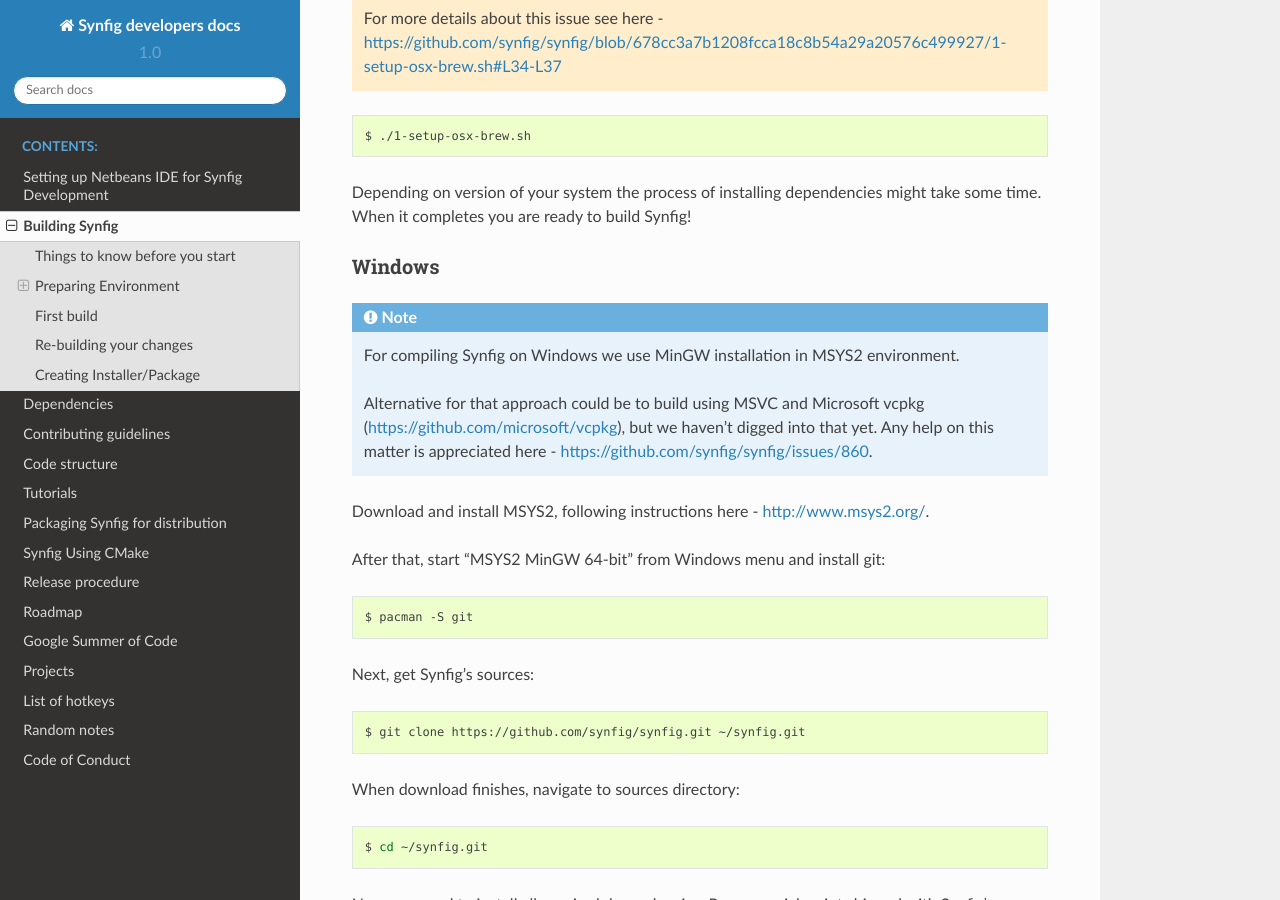
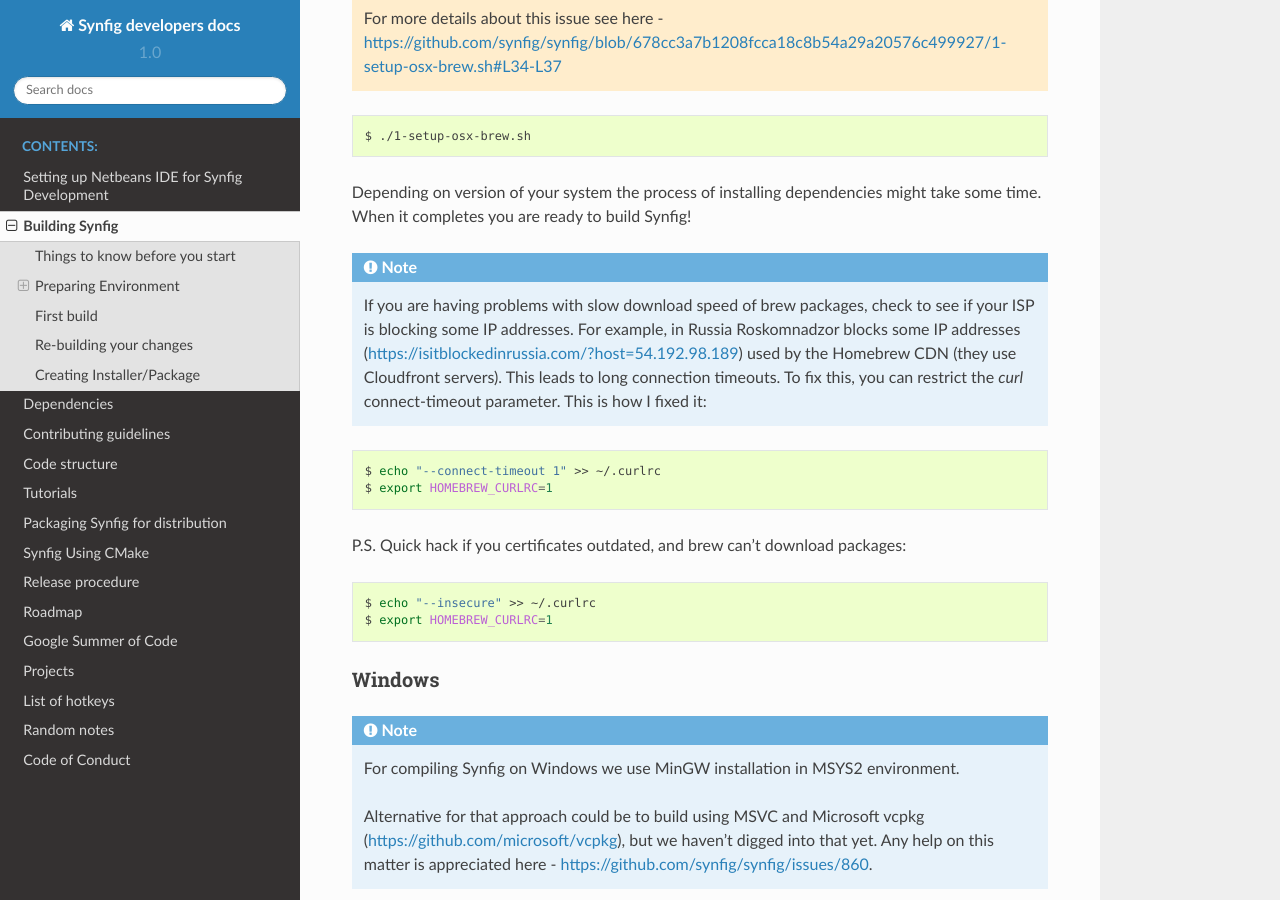
Before and after one commit to synfig/synfig-docs-dev, a Sphinx documentation site: the page built from docs/common/building.rst, in a window 1280 px wide and 900 px high, scrolled down 1983 px. Built offline with Sphinx 7.4.7 and the Read the Docs theme 2.0.0, drawn with Linux system fonts in a browser that asks for light colours.

Commit message:
Added note about slow download speed and how to fix it

```diff
--- a/docs/common/building.rst
+++ b/docs/common/building.rst
@@ -89,6 +89,24 @@
     $ ./1-setup-osx-brew.sh
 
 Depending on version of your system the process of installing dependencies might take some time. When it completes you are ready to build Synfig!
+
+.. note::
+    If you are having problems with slow download speed of brew packages, check to see if your ISP is blocking some IP addresses. For example, in Russia Roskomnadzor blocks some IP addresses (https://isitblockedinrussia.com/?host=54.192.98.189) used by the Homebrew CDN (they use Cloudfront servers). This leads to long connection timeouts. To fix this, you can restrict the `curl` connect-timeout parameter. This is how I fixed it:
+
+.. code:: bash
+
+    $ echo "--connect-timeout 1" >> ~/.curlrc
+    $ export HOMEBREW_CURLRC=1
+
+
+P.S. Quick hack if you certificates outdated, and brew can't download packages:
+
+.. code:: bash
+
+    $ echo "--insecure" >> ~/.curlrc
+    $ export HOMEBREW_CURLRC=1
+
+
 
 Windows
 -------
```
